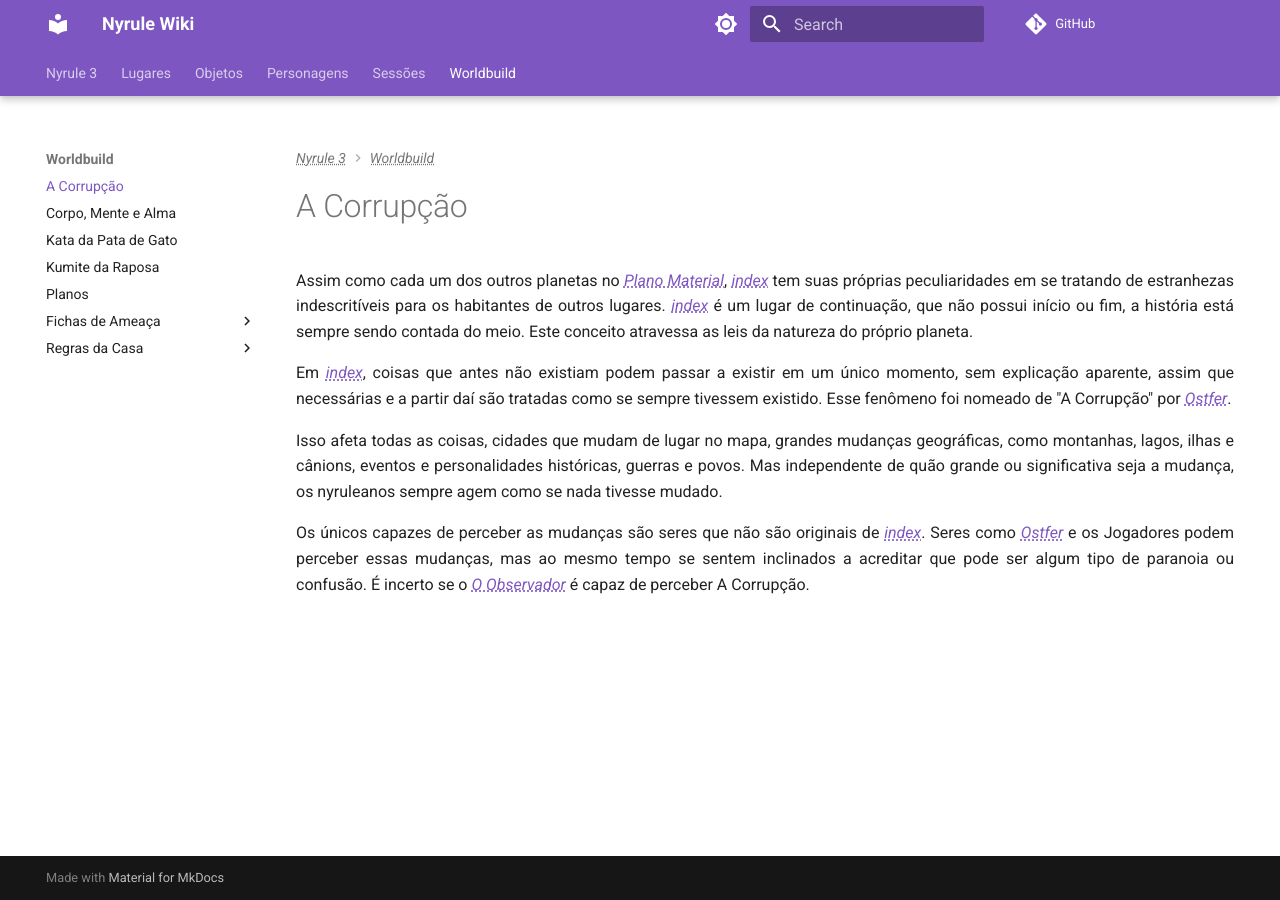
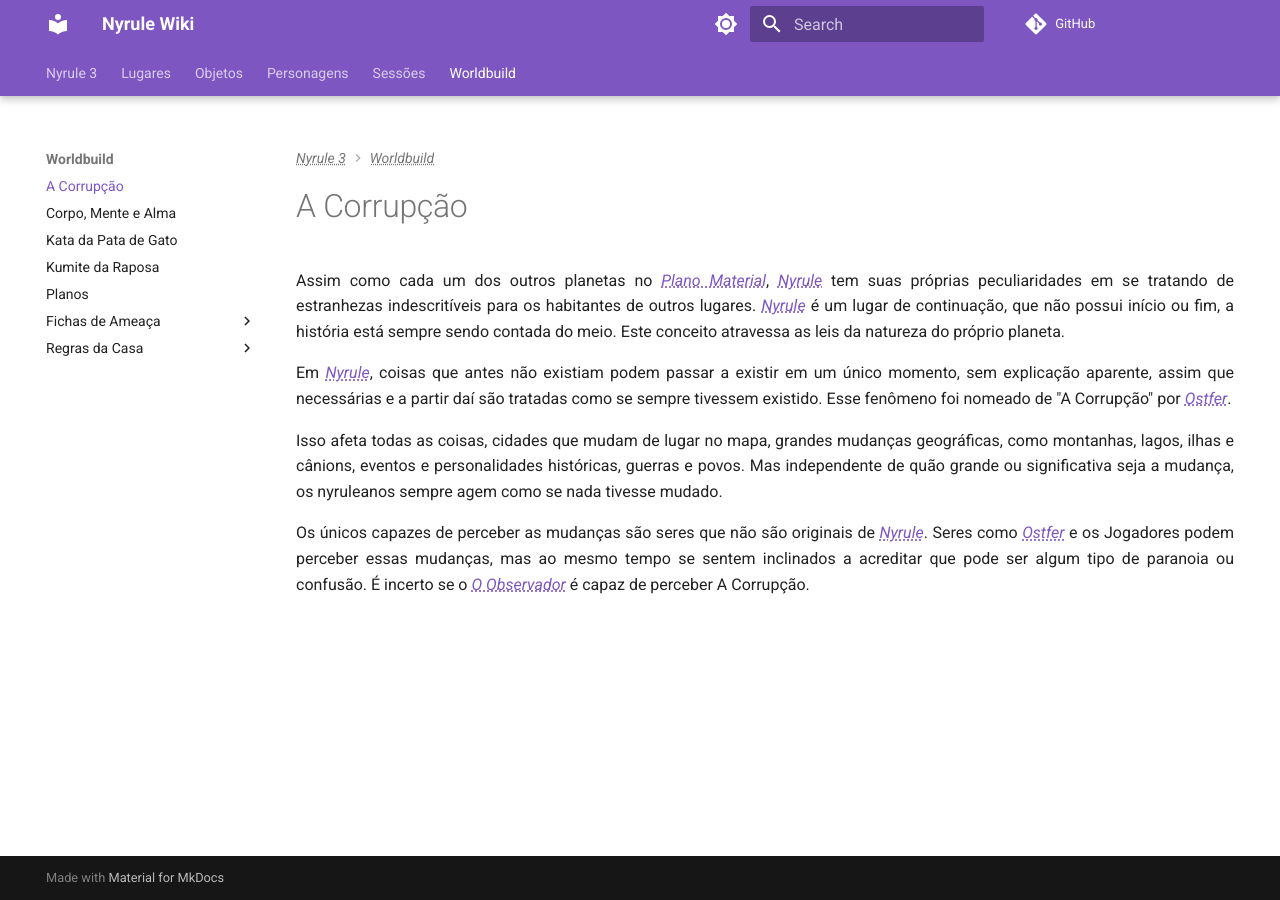
Before and after one commit to NiiMiyo/obsidian-nyrule3, an MkDocs documentation site: the page built from docs/Worldbuild/A Corrupção.md, in a window 1280 px wide. Built offline with MkDocs 1.6.1 and Material for MkDocs 9.7.7, drawn with Linux system fonts in a browser that asks for light colours; comment, search, counter and statistics services are not loaded.

Commit message:
PUSH NOTE : A Corrupção.md

```diff
--- a/docs/Worldbuild/A Corrupção.md
+++ b/docs/Worldbuild/A Corrupção.md
@@ -1,11 +1,11 @@
 ---
 tags:
-  - worldbuilding
+  - Worldbuilding
 ---
-Assim como cada um dos outros planetas no [Plano Material](../Lugares/Plano%20Material/index.md), [index](../index.md) tem suas próprias peculiaridades em se tratando de estranhezas indescritíveis para os habitantes de outros lugares. [index](../index.md) é um lugar de continuação, que não possui início ou fim, a história está sempre sendo contada do meio. Este conceito atravessa as leis da natureza do próprio planeta.
+Assim como cada um dos outros planetas no [Plano Material](../Lugares/Plano%20Material/index.md), [Nyrule](../Lugares/Plano%20Material/Nyrule/index.md) tem suas próprias peculiaridades em se tratando de estranhezas indescritíveis para os habitantes de outros lugares. [Nyrule](../Lugares/Plano%20Material/Nyrule/index.md) é um lugar de continuação, que não possui início ou fim, a história está sempre sendo contada do meio. Este conceito atravessa as leis da natureza do próprio planeta.
 
-Em [index](../index.md), coisas que antes não existiam podem passar a existir em um único momento, sem explicação aparente, assim que necessárias e a partir daí são tratadas como se sempre tivessem existido. Esse fenômeno foi nomeado de "A Corrupção" por [Ostfer](../Personagens/NPCs/Ostfer.md).
+Em [Nyrule](../Lugares/Plano%20Material/Nyrule/index.md), coisas que antes não existiam podem passar a existir em um único momento, sem explicação aparente, assim que necessárias e a partir daí são tratadas como se sempre tivessem existido. Esse fenômeno foi nomeado de "A Corrupção" por [Ostfer](../Personagens/NPCs/Ostfer.md).
 
 Isso afeta todas as coisas, cidades que mudam de lugar no mapa, grandes mudanças geográficas, como montanhas, lagos, ilhas e cânions, eventos e personalidades históricas, guerras e povos. Mas independente de quão grande ou significativa seja a mudança, os nyruleanos sempre agem como se nada tivesse mudado.
 
-Os únicos capazes de perceber as mudanças são seres que não são originais de [index](../index.md). Seres como [Ostfer](../Personagens/NPCs/Ostfer.md) e os Jogadores podem perceber essas mudanças, mas ao mesmo tempo se sentem inclinados a acreditar que pode ser algum tipo de paranoia ou confusão. É incerto se o [O Observador](../Personagens/NPCs/O%20Observador.md) é capaz de perceber A Corrupção.
+Os únicos capazes de perceber as mudanças são seres que não são originais de [Nyrule](../Lugares/Plano%20Material/Nyrule/index.md). Seres como [Ostfer](../Personagens/NPCs/Ostfer.md) e os Jogadores podem perceber essas mudanças, mas ao mesmo tempo se sentem inclinados a acreditar que pode ser algum tipo de paranoia ou confusão. É incerto se o [O Observador](../Personagens/NPCs/O%20Observador.md) é capaz de perceber A Corrupção.
```
